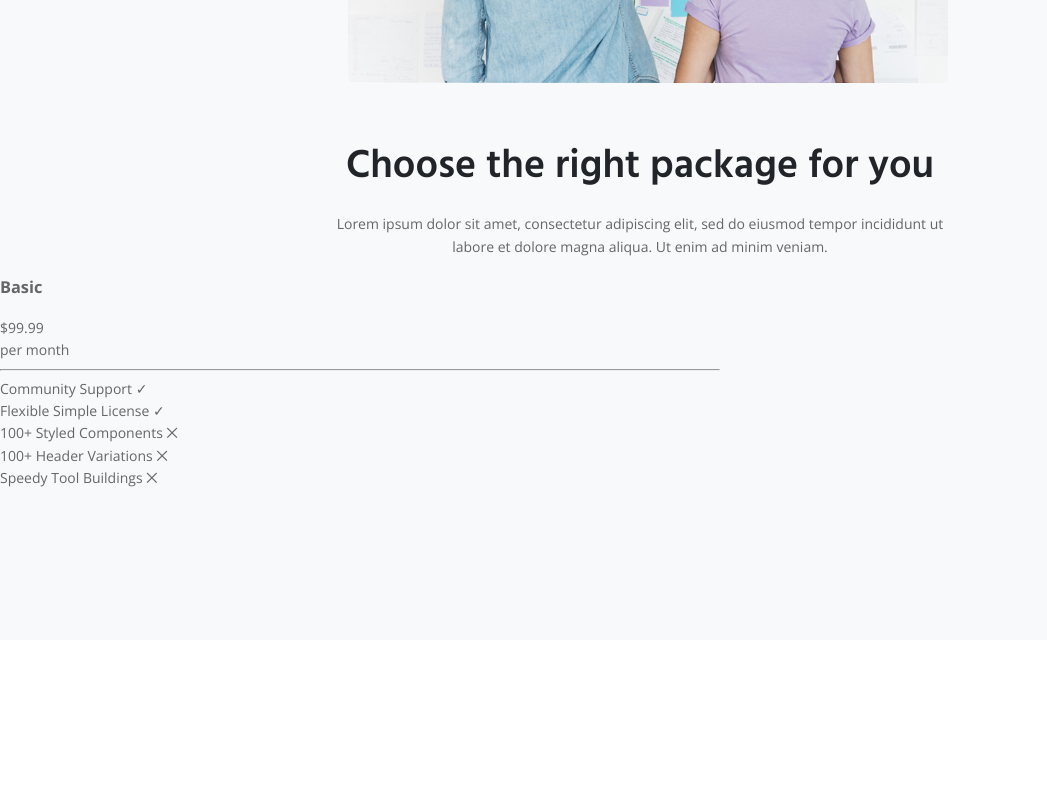
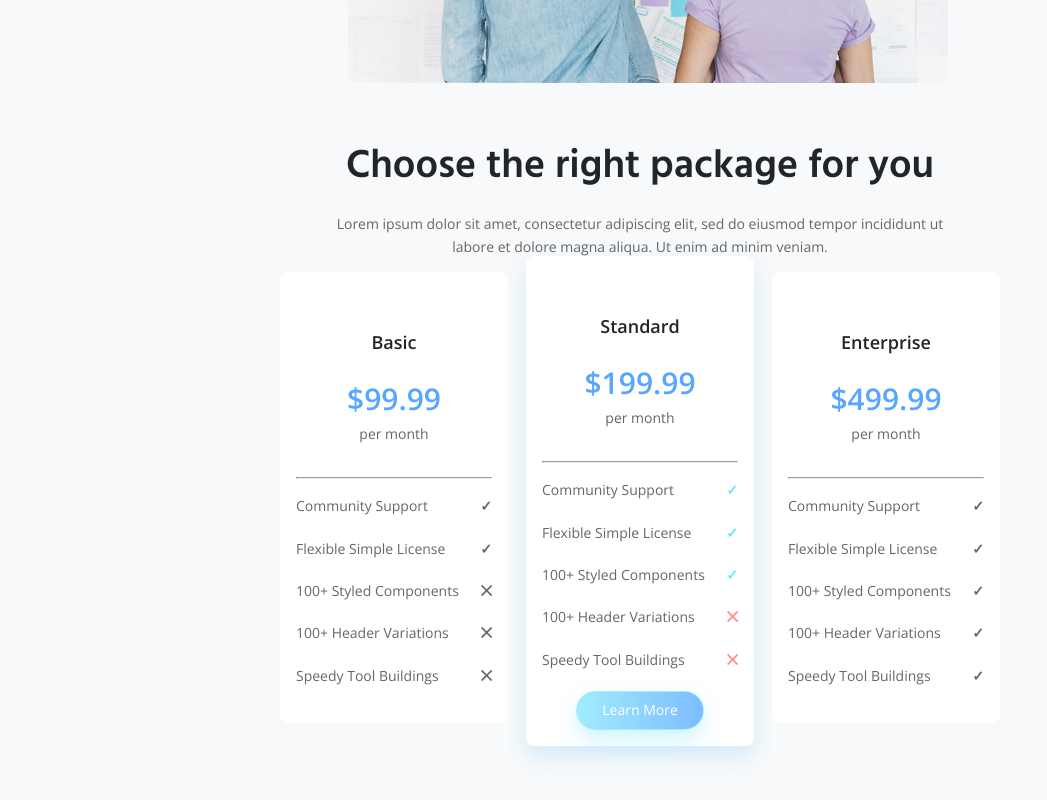
Before and after one commit to inanecreative/CodeRAD-Project, a plain HTML site: page index.html in a window 1280 px wide. Shown: the part 2403-3203 px from the top of the page, without its empty margins (0-1047 px from the left). Before the commit the page ends 3043 px from the top, so only its background shows below. Drawn offline with nearby package versions, Linux system fonts and the light colour scheme.

Commit message:
Styled and finished Section 5

```diff
--- a/CSS/styles.css
+++ b/CSS/styles.css
@@ -184,4 +184,52 @@ span.bg-color-6 { background-image: linear-gradient(90deg, #9ccdf3 0%, #94aafd 1
 .block-text.pricing-header {
     text-align: center;
     padding-right: 0;
+    margin: var(--size-100) 0;
 }
+
+.pricing-table {
+    display: grid;
+    grid-template-columns: repeat(auto-fit, minmax(215px, 1fr));
+    gap: var(--size-18);
+    margin: auto;
+    align-items: flex-start;
+}
+
+.price-card {
+    background-color: var(--white);
+    border-radius: 8px;
+    padding: var(--size-16);
+}
+
+.price-card .checked {color: var(--success);}
+.price-card .times {color: var(--danger);}
+
+.price-card.featured {
+    box-shadow: 0px 10px 20px rgba(82, 179, 255, 0.2);
+    margin-top: -1rem;
+}
+
+.price-card h3{
+    margin-top: var(--size-40);
+    font-size: var(--size-18);
+    color: var(--font-color-dark);
+    font-weight: 600;
+}
+.price-card hr {margin: 2rem 0 1rem}
+.price {
+    color: var(--font-color-link);
+    font-size: var(--size-30);
+    font-weight: 600;
+}
+
+.price-card h3,
+.price-card .price,
+.price-card .billed { text-align: center;}
+
+.price-card li {margin-bottom: var(--size-20);}
+.price-card .icon {
+    float: right;
+    font-weight: 600;
+}
+
+.plan-btn-wrapper {text-align: center;}
--- a/index.html
+++ b/index.html
@@ -157,9 +157,10 @@
     </div>
 
     <div class="pricing-table">
+
         <div class="price-card">
             <h3>Basic</h3>
-            <span class="price">$99.99</span>
+            <div class="price">$99.99</div>
             <div class="billed">per month</div>
             <hr>
             <ul>
@@ -185,6 +186,68 @@
                 </li>
             </ul>
         </div>
+
+        <div class="price-card featured">
+            <h3>Standard</h3>
+            <div class="price">$199.99</div>
+            <div class="billed">per month</div>
+            <hr>
+            <ul>
+                <li>
+                    <span class="title">Community Support</span>
+                    <span class="icon checked">&#x2713;</span>
+                </li>
+                <li>
+                    <span class="title">Flexible Simple License</span>
+                    <span class="icon checked">&#x2713;</span>
+                </li>
+                <li>
+                    <span class="title">100+ Styled Components</span>
+                    <span class="icon checked">&#x2713;</span>
+                </li>
+                <li>
+                    <span class="title">100+ Header Variations</span>
+                    <span class="icon times">&#10761;</span>
+                </li>
+                <li>
+                    <span class="title">Speedy Tool Buildings</span>
+                    <span class="icon times">&#10761;</span>
+                </li>
+                <div class="plan-btn-wrapper">
+                    <a href="" class="btn btn-primary">Learn More</a>
+                </div>
+            </ul>
+        </div>
+
+        <div class="price-card">
+            <h3>Enterprise</h3>
+            <div class="price">$499.99</div>
+            <div class="billed">per month</div>
+            <hr>
+            <ul>
+                <li>
+                    <span class="title">Community Support</span>
+                    <span class="icon">&#x2713;</span>
+                </li>
+                <li>
+                    <span class="title">Flexible Simple License</span>
+                    <span class="icon">&#x2713;</span>
+                </li>
+                <li>
+                    <span class="title">100+ Styled Components</span>
+                    <span class="icon">&#x2713;</span>
+                </li>
+                <li>
+                    <span class="title">100+ Header Variations</span>
+                    <span class="icon">&#x2713;</span>
+                </li>
+                <li>
+                    <span class="title">Speedy Tool Buildings</span>
+                    <span class="icon">&#x2713;</span>
+                </li>
+            </ul>
+        </div>
+
     </div>
 </section>
     </body>
```
